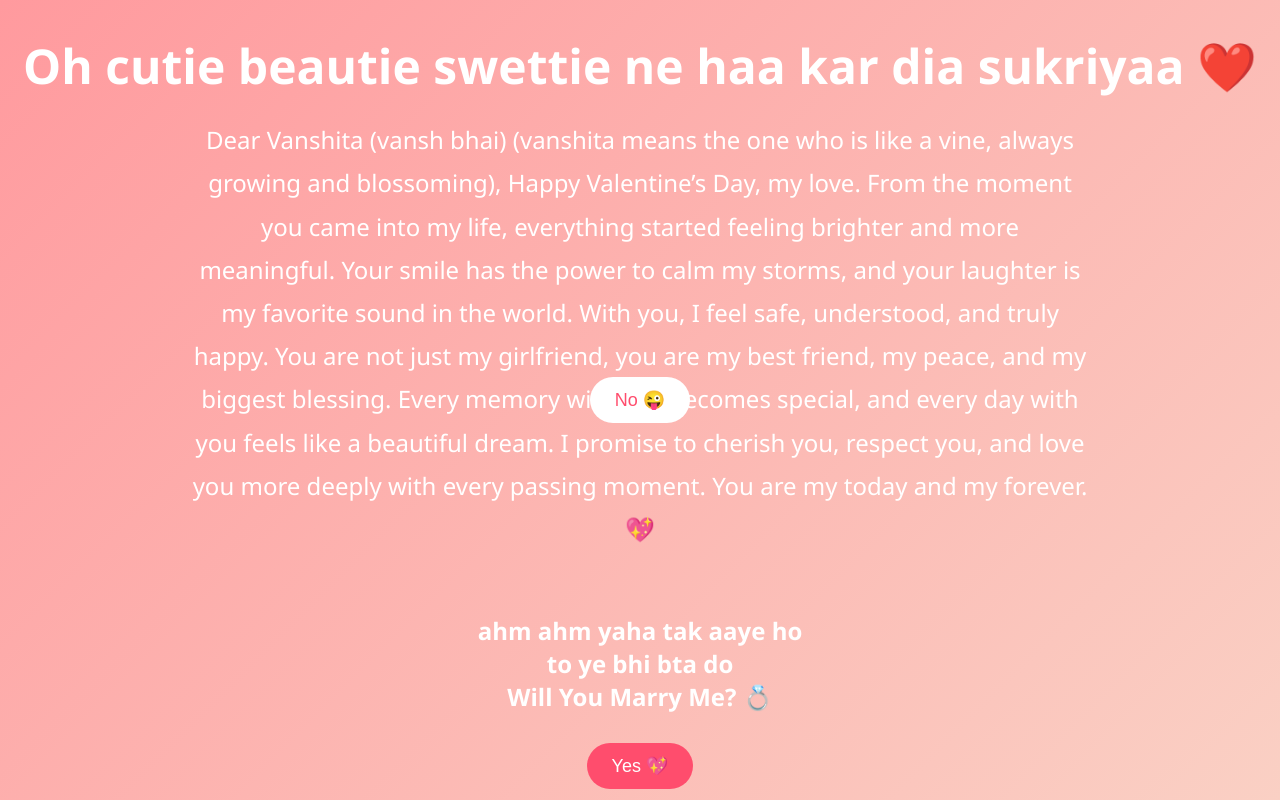
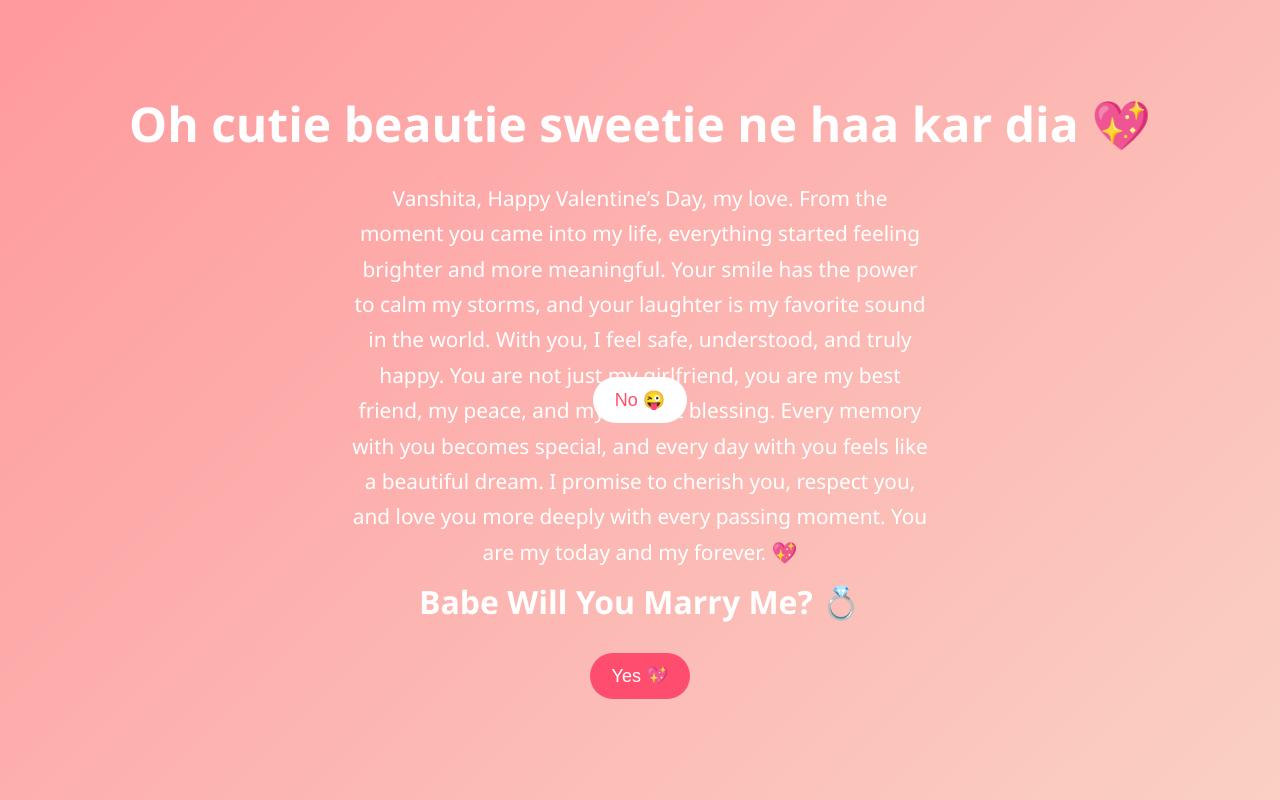
Before and after one commit to adarsh636/her, a plain HTML site: page index.html in a window 1280 px wide. Both pictures are taken after a click on the button "Yes ❤️". Drawn offline with Linux system fonts and the light colour scheme.

Commit message:
index.html

```diff
--- a/index.html
+++ b/index.html
@@ -1,210 +1,197 @@
 <!DOCTYPE html>
 <html lang="en">
-
 <head>
 <meta charset="UTF-8">
 <meta name="viewport" content="width=device-width, initial-scale=1.0">
 <title>For Vanshita ❤️</title>
 
 <style>
-        body {
-            margin: 0;
-            padding: 0;
-            font-family: 'Segoe UI', cursive;
-            background: linear-gradient(135deg, #ff9a9e, #fad0c4);
-            overflow: hidden;
-            text-align: center;
-            color: white;
+*{
+margin:0;
+padding:0;
+box-sizing:border-box;
 }
 
-        .container {
-            height: 100vh;
-            display: flex;
-            justify-content: center;
-            align-items: center;
-            flex-direction: column;
-            animation: fadeIn 2s ease-in-out;
+body{
+font-family:'Segoe UI',sans-serif;
+background:linear-gradient(135deg,#ff9a9e,#fad0c4);
+overflow-x:hidden;
+text-align:center;
+color:white;
 }
 
-        h1 {
-            font-size: 3rem;
-            margin-bottom: 20px;
+.container{
+min-height:100vh;
+width:100%;
+padding:20px;
+display:flex;
+justify-content:center;
+align-items:center;
+flex-direction:column;
+animation:fadeIn 1.5s ease-in-out;
 }
 
-        button {
-            padding: 12px 25px;
-            font-size: 18px;
-            border: none;
-            border-radius: 30px;
-            cursor: pointer;
-            margin: 10px;
-            transition: 0.3s;
+h1{
+font-size:clamp(1.8rem,6vw,3rem);
+margin-bottom:15px;
 }
 
-        .yesBtn {
-            background: #ff4d6d;
-            color: white;
+h2{
+font-size:clamp(1.2rem,4.5vw,2rem);
+margin-bottom:20px;
 }
 
-        .noBtn {
-            background: white;
-            color: #ff4d6d;
-            position: absolute;
+.romantic-text{
+max-width:600px;
+width:95%;
+font-size:clamp(1rem,4vw,1.3rem);
+line-height:1.7;
+padding:10px;
 }
 
-        button:hover {
-            transform: scale(1.1);
+button{
+padding:12px 22px;
+font-size:clamp(14px,4vw,18px);
+border:none;
+border-radius:30px;
+cursor:pointer;
+margin:10px;
+transition:0.3s;
+position:relative;
+z-index:2;
 }
 
-        @keyframes fadeIn {
-            from {
-                opacity: 0;
+.yesBtn{
+background:#ff4d6d;
+color:white;
 }
 
-            to {
-                opacity: 1;
-            }
+.noBtn{
+background:white;
+color:#ff4d6d;
+position:absolute;
 }
 
-        .hidden {
-            display: none;
+button:hover{
+transform:scale(1.1);
 }
 
-        .romantic-text {
-            font-size: 1.5rem;
-            width: 70%;
-            line-height: 1.8;
+.hidden{
+display:none;
 }
 
-        .finalMessage {
-            font-size: 2.5rem;
-            margin-bottom: 20px;
+.finalMessage{
+font-size:clamp(1.5rem,5vw,2.5rem);
+padding:15px;
 }
 
-        .heart {
-            position: absolute;
-            font-size: 24px;
-            animation: float 4s linear infinite;
+@keyframes fadeIn{
+from{opacity:0;}
+to{opacity:1;}
 }
 
-        @keyframes float {
-            0% {
-                transform: translateY(100vh);
-                opacity: 1;
+/* Hearts */
+.heart{
+position:fixed;
+font-size:20px;
+animation:float 4s linear infinite;
 }
 
-            100% {
-                transform: translateY(-10vh);
-                opacity: 0;
-            }
+@keyframes float{
+0%{transform:translateY(100vh);opacity:1;}
+100%{transform:translateY(-10vh);opacity:0;}
 }
 
-        .flower {
-            position: absolute;
-            font-size: 30px;
-            animation: dance 3s infinite ease-in-out;
+/* Flowers */
+.flower{
+position:fixed;
+font-size:24px;
+animation:dance 3s infinite ease-in-out;
 }
 
-        @keyframes dance {
-
-            0%,
-            100% {
-                transform: translateY(0px) rotate(0deg);
-            }
-
-            50% {
-                transform: translateY(-20px) rotate(10deg);
-            }
+@keyframes dance{
+0%,100%{transform:translateY(0px) rotate(0deg);}
+50%{transform:translateY(-15px) rotate(8deg);}
 }
 </style>
 </head>
 
 <body>
 
-    <!-- FIRST PAGE -->
 <div class="container" id="page1">
-        <h1>Hey Beautifull 💖</h1>
-        <h2>Will you be mine Valentine ? 🌹</h2>
+<h1>Hey Beautiful 💖</h1>
+<h2>Will you be mine Valentine? 🌹</h2>
 <div>
 <button class="yesBtn" onclick="nextPage()">Yes ❤️</button>
 <button class="noBtn" id="noBtn">No 😜</button>
 </div>
 </div>
 
-    <!-- SECOND PAGE -->
 <div class="container hidden" id="page2">
-        <h1> Oh cutie beautie swettie ne haa kar dia sukriyaa ❤️</h1>
+<h1>Oh cutie beautie sweetie ne haa kar dia 💖</h1>
 <div class="romantic-text">
-            Dear Vanshita (vansh bhai) (vanshita means the one who is like a vine, always growing and blossoming),
-            Happy Valentine’s Day, my love. From the moment you came into my life, everything started feeling brighter
-            and more meaningful. Your smile has the power to calm my storms, and your laughter is my favorite sound in
-            the world. With you, I feel safe, understood, and truly happy. You are not just my girlfriend, you are my
-            best friend, my peace, and my biggest blessing. Every memory with you becomes special, and every day with
-            you feels like a beautiful dream. I promise to cherish you, respect you, and love you more deeply with every
-            passing moment. You are my today and my forever. 💖
+Vanshita,
+Happy Valentine’s Day, my love. From the moment you came into my life, everything started feeling brighter and more meaningful. Your smile has the power to calm my storms, and your laughter is my favorite sound in the world. With you, I feel safe, understood, and truly happy. You are not just my girlfriend, you are my best friend, my peace, and my biggest blessing. Every memory with you becomes special, and every day with you feels like a beautiful dream. I promise to cherish you, respect you, and love you more deeply with every passing moment. You are my today and my forever. 💖
 </div>
 
-        <br><br>
-
-        <h2>ahm ahm yaha tak aaye ho <br> to ye bhi bta do <br> Will You Marry Me? 💍</h2>
+<h2>Babe Will You Marry Me? 💍</h2>
 <button class="yesBtn" onclick="finalPage()">Yes 💖</button>
 <button class="noBtn" id="noBtn2">No 😜</button>
 </div>
 
-    <!-- FINAL PAGE -->
 <div class="container hidden" id="page3">
 <div class="finalMessage">
-            Yes?? aapne haa kadia yesss yesss yessss 💍💖<br>
-            Our Forever Starts Now ✨
-
-            I Love you More babe💖
+She Said YES!!! 💍💖<br>
+Our Forever Starts Now ✨<br>
+I Love You More Babe 💖
 </div>
 </div>
 
 <script>
 
-        // First No button run away
-        const noBtn = document.getElementById("noBtn");
-        noBtn.addEventListener("mouseover", function () {
-            noBtn.style.top = Math.random() * window.innerHeight + "px";
-            noBtn.style.left = Math.random() * window.innerWidth + "px";
-        });
+// Mobile safe NO button
+function moveButton(btn){
+let maxX = window.innerWidth - btn.offsetWidth - 20;
+let maxY = window.innerHeight - btn.offsetHeight - 20;
+btn.style.left = Math.random()*maxX + "px";
+btn.style.top = Math.random()*maxY + "px";
+}
 
-        // Second No button run away
-        const noBtn2 = document.getElementById("noBtn2");
-        noBtn2.addEventListener("mouseover", function () {
-            noBtn2.style.top = Math.random() * window.innerHeight + "px";
-            noBtn2.style.left = Math.random() * window.innerWidth + "px";
-        });
+const noBtn=document.getElementById("noBtn");
+const noBtn2=document.getElementById("noBtn2");
 
-        function nextPage() {
+noBtn.addEventListener("mouseover",()=>moveButton(noBtn));
+noBtn.addEventListener("click",()=>moveButton(noBtn));
+noBtn2.addEventListener("mouseover",()=>moveButton(noBtn2));
+noBtn2.addEventListener("click",()=>moveButton(noBtn2));
+
+function nextPage(){
 document.getElementById("page1").classList.add("hidden");
 document.getElementById("page2").classList.remove("hidden");
 }
 
-        function finalPage() {
+function finalPage(){
 document.getElementById("page2").classList.add("hidden");
 document.getElementById("page3").classList.remove("hidden");
 startCelebration();
 }
 
-        // Hearts animation
-        function startCelebration() {
-            for (let i = 0; i < 30; i++) {
-                let heart = document.createElement("div");
+function startCelebration(){
+for(let i=0;i<30;i++){
+let heart=document.createElement("div");
 heart.classList.add("heart");
-                heart.innerHTML = "💖";
-                heart.style.left = Math.random() * window.innerWidth + "px";
-                heart.style.animationDuration = (Math.random() * 3 + 2) + "s";
+heart.innerHTML="💖";
+heart.style.left=Math.random()*window.innerWidth+"px";
+heart.style.animationDuration=(Math.random()*3+2)+"s";
 document.body.appendChild(heart);
 }
 
-            for (let i = 0; i < 15; i++) {
-                let flower = document.createElement("div");
+for(let i=0;i<15;i++){
+let flower=document.createElement("div");
 flower.classList.add("flower");
-                flower.innerHTML = "🌸";
-                flower.style.left = Math.random() * window.innerWidth + "px";
-                flower.style.top = Math.random() * window.innerHeight + "px";
+flower.innerHTML="🌸";
+flower.style.left=Math.random()*window.innerWidth+"px";
+flower.style.top=Math.random()*window.innerHeight+"px";
 document.body.appendChild(flower);
 }
 }
@@ -212,5 +199,4 @@
 </script>
 
 </body>
-
 </html>
```
Lines whose indentation alone changed are shown as unchanged.
